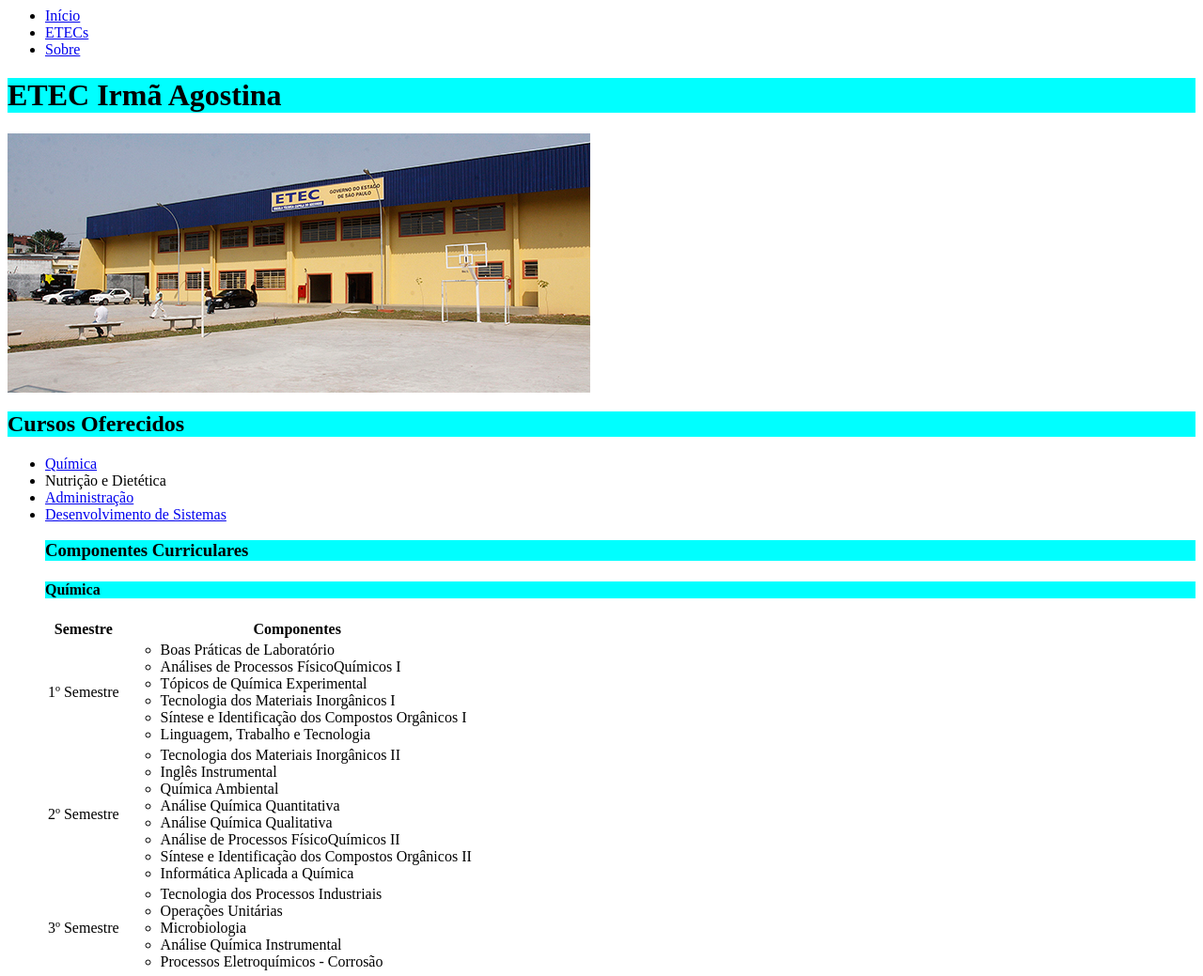
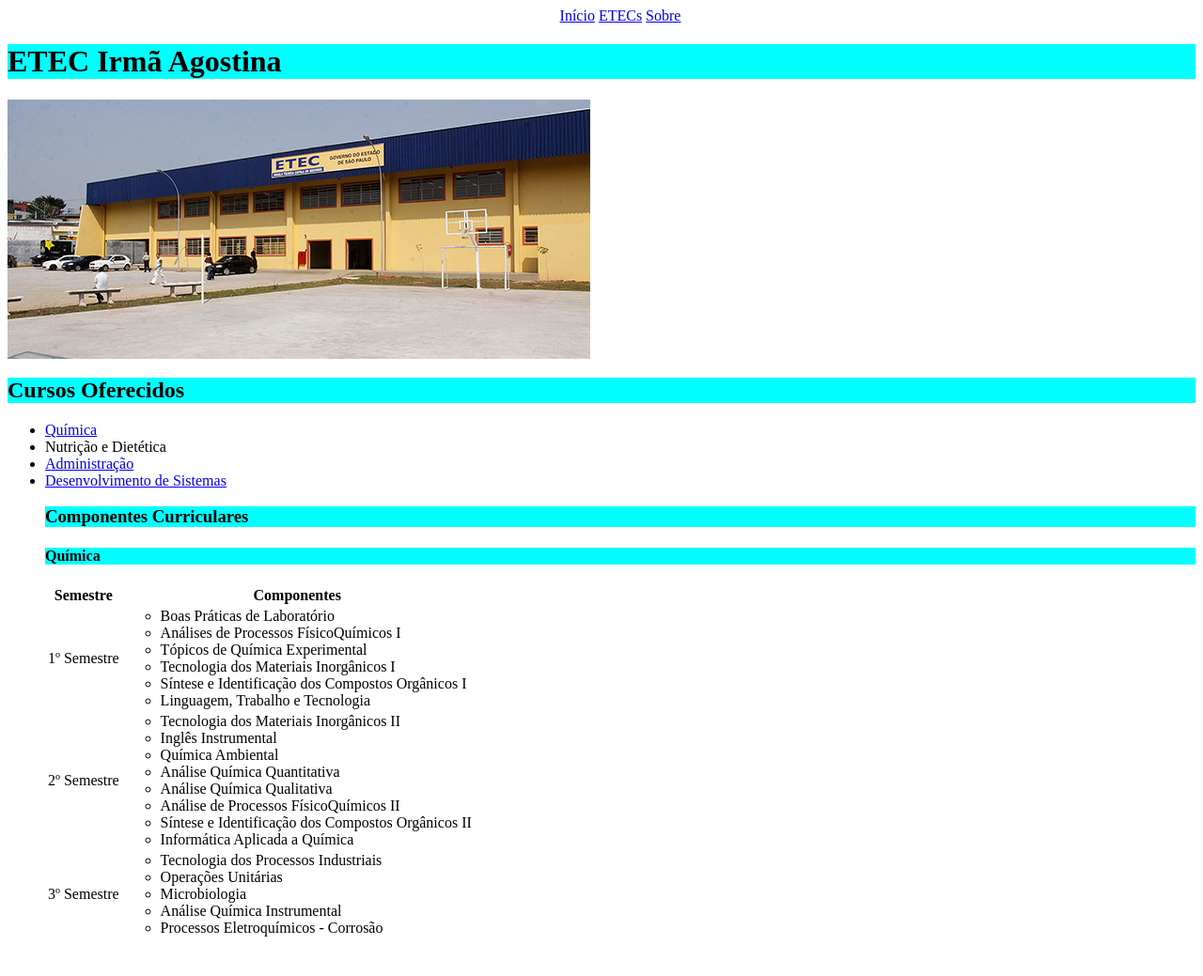
Before and after one commit to ValdirFilho/Site-da-ETEC, a plain HTML site: page etecia.html in a window 1280 px wide. Shown: the top 1039 px of the page at 94% size. Drawn offline with Linux system fonts and the light colour scheme; files whose address does not match are found by name.

Commit message:
atualização

```diff
--- a/style.css
+++ b/style.css
@@ -6,7 +6,7 @@ h4 {background-color: aqua;}
 
 
 
-.home li {
+.home {
     display: inline-block;
     list-style: none;
     color: brown;
--- a/style/style.css
+++ b/style/style.css
@@ -1,3 +1,13 @@
 h1, h2, h3, h4{
     background-color: aqua;
 }
+
+.home{
+text-align: center;
+
+}
+
+.home li {
+    display: inline-block;
+    list-style: none;
+}
```
